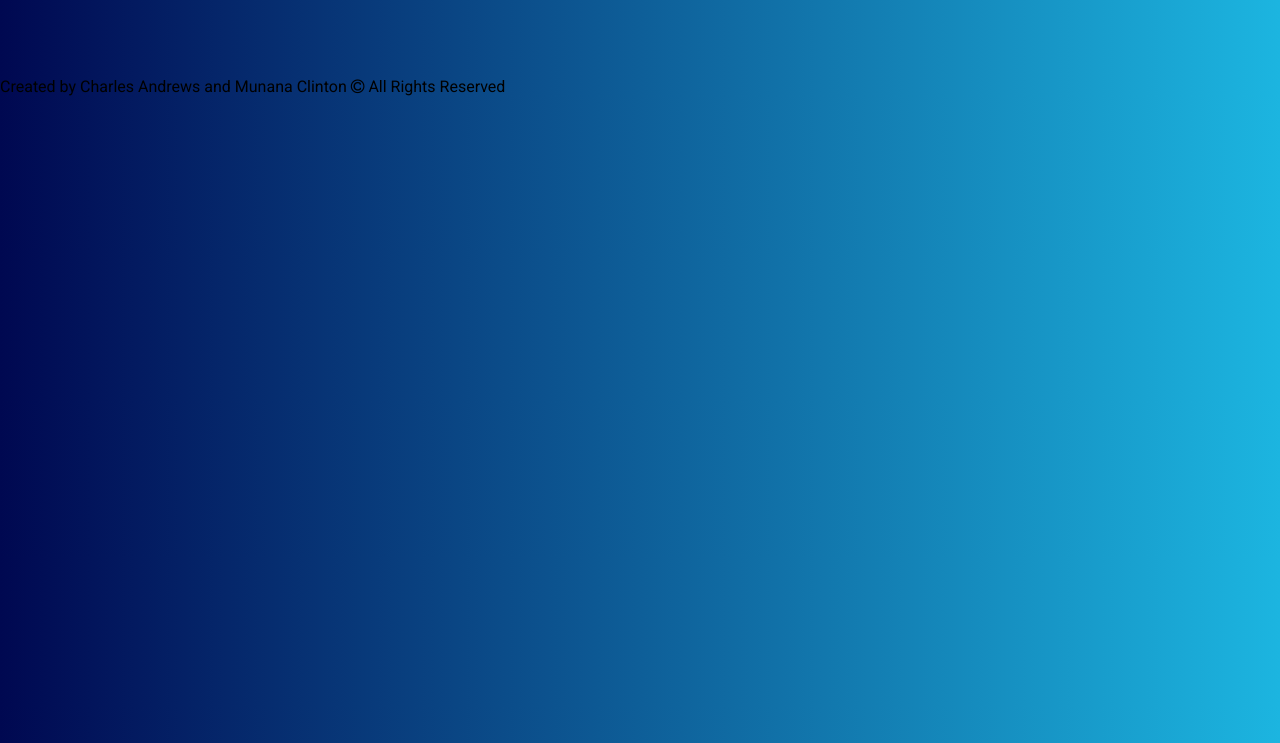
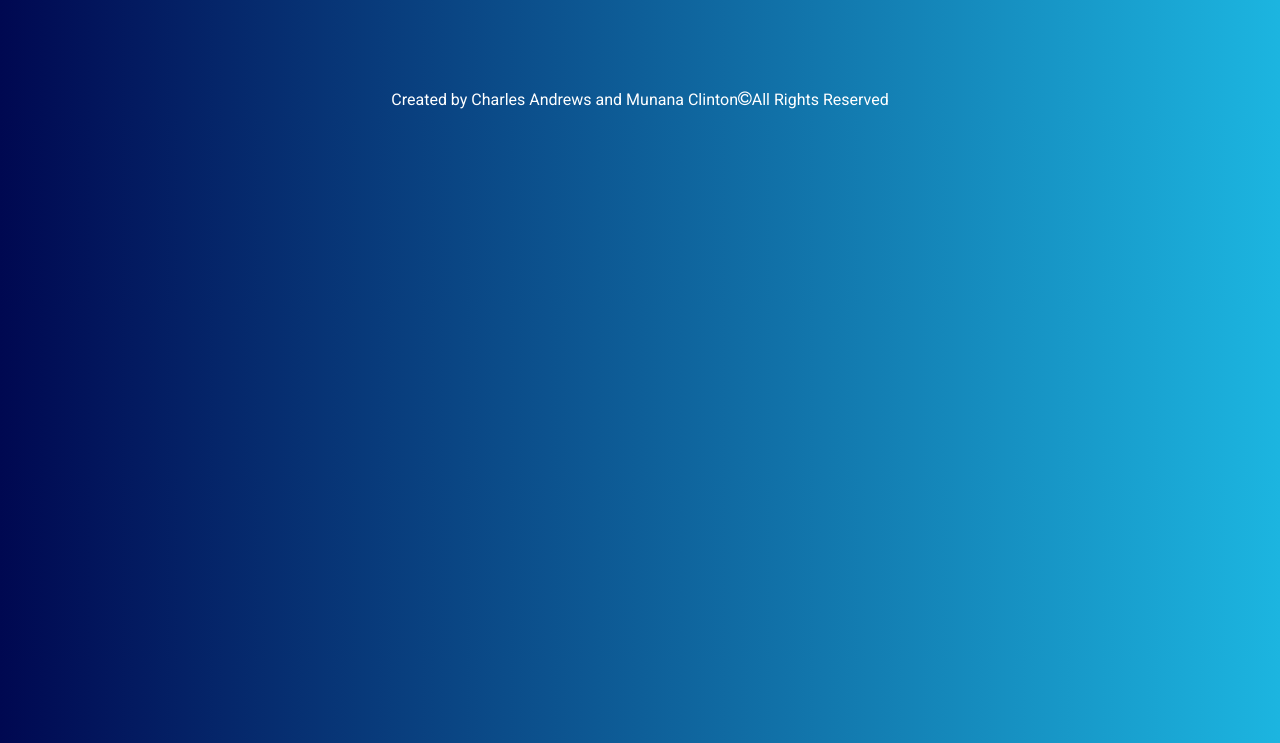
Before and after one commit to forLoop94/Javascript_capstone, a website built with webpack: page src/index.html in a window 1280 px wide. Shown: the part 57-800 px from the top of the page. Built offline with nearby package versions, Linux system fonts and the light colour scheme; no server answers.

Commit message:
Add styles to the footer

```diff
--- a/src/index.html
+++ b/src/index.html
@@ -18,7 +18,7 @@
    </header>
    <section></section>
    <footer>
-    <p>Created by Charles Andrews and Munana Clinton <i class="fa fa-copyright"></i> All Rights Reserved</p>
+    <p class="flex footer">Created by Charles Andrews and Munana Clinton <i class="fa fa-copyright"></i> All Rights Reserved</p>
    </footer>
 </body>
 </html>
--- a/src/styles.css
+++ b/src/styles.css
@@ -156,3 +156,9 @@ fieldset button {
 .comments-display {
   color: black;
 }
+
+.footer {
+  margin: 0.8rem 0;
+  justify-content: center;
+  color: white;
+}
```
